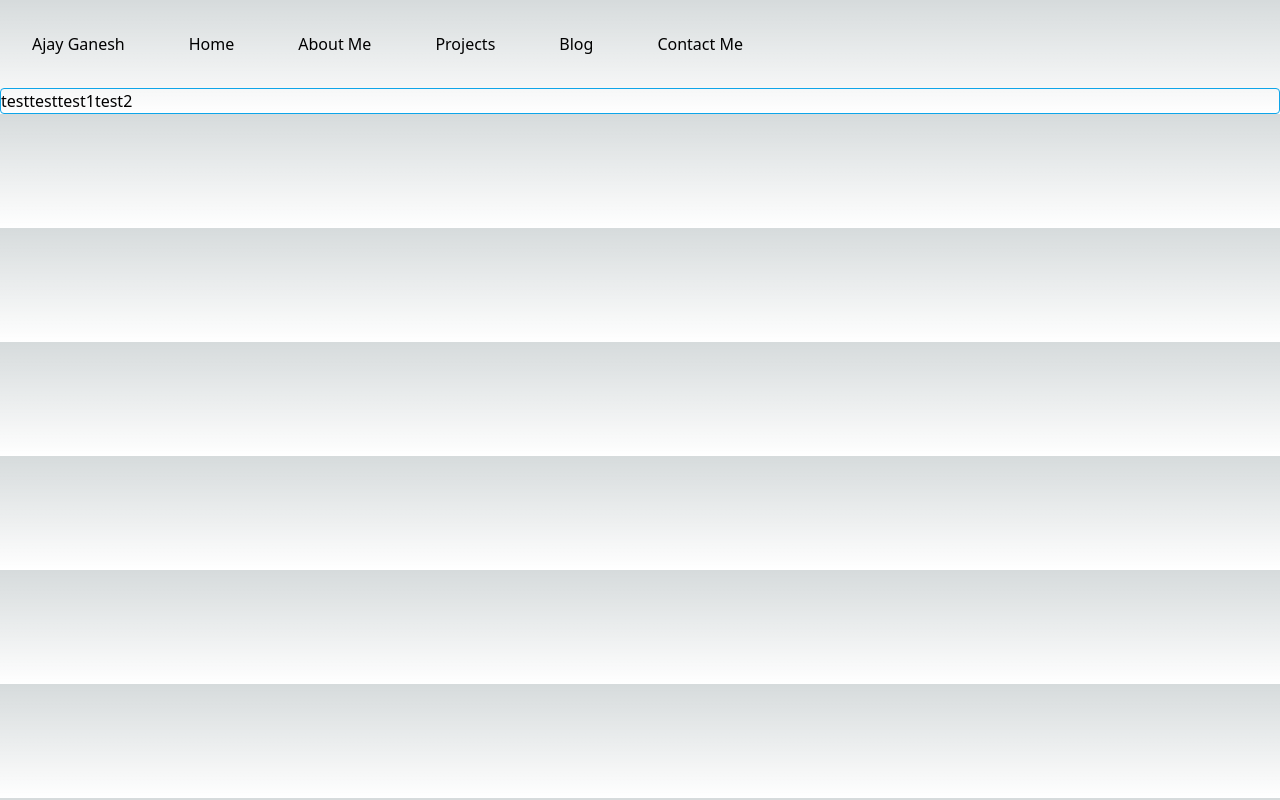
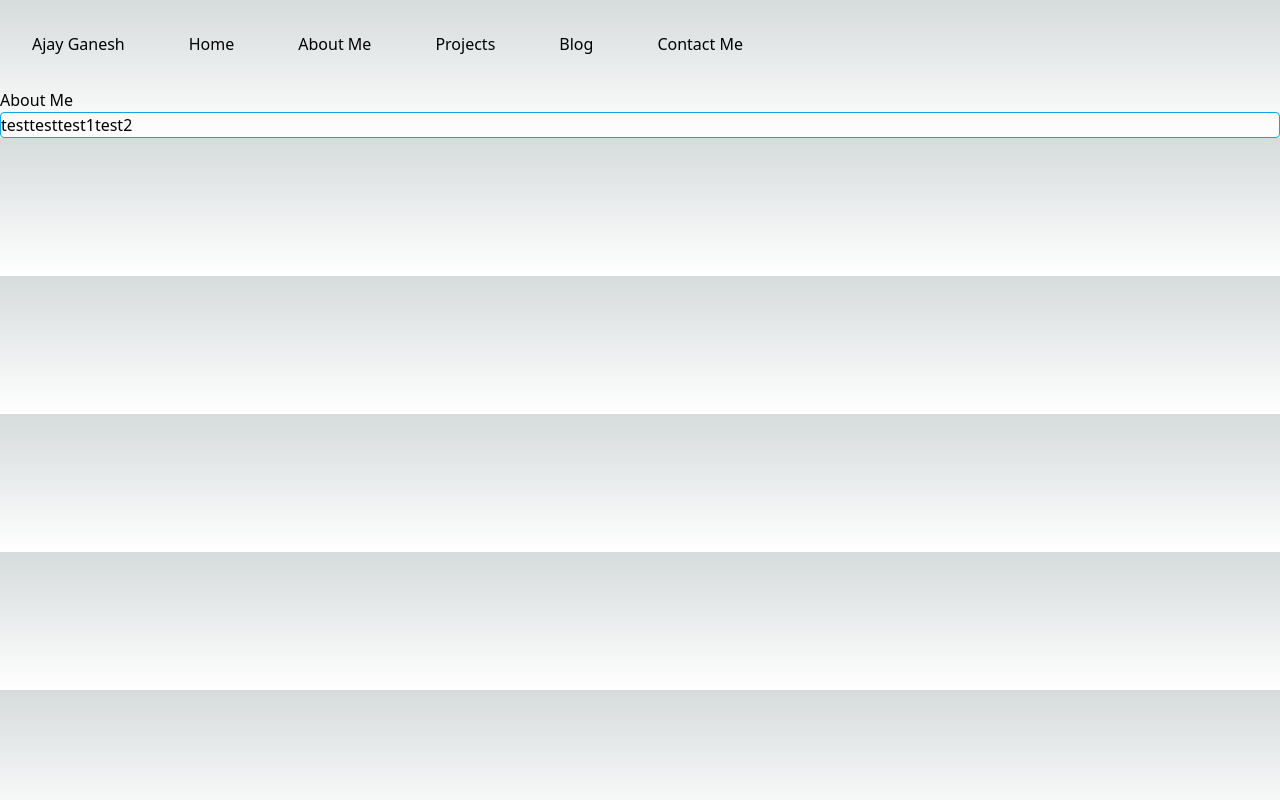
Before and after one commit to AjayGanesh02/portfoliov2, a Next.js app: page / in a window 1280 px wide. Built offline with nearby package versions, Linux system fonts and the light colour scheme.

Commit message:
Added about me component

```diff
--- /dev/null
+++ b/components/aboutme.tsx
@@ -0,0 +1,8 @@
+export default function AboutMe() {
+  return (
+    <div>
+        <h1>About Me</h1>
+
+    </div>
+  )
+}
--- a/pages/index.tsx
+++ b/pages/index.tsx
@@ -2,6 +2,7 @@ import Head from 'next/head'
 import Image from 'next/image'
 import { Inter } from '@next/font/google'
 import ProjectContainer from '../components/projectContainer'
+import AboutMe from '../components/aboutme'
 
 const inter = Inter({ subsets: ['latin'] })
 
@@ -15,6 +16,7 @@ export default function Home() {
         <link rel="icon" href="/favicon.ico" />
       </Head>
       <main>
+        <AboutMe/>
         <ProjectContainer/>
       </main>
     </>
```
Also changed, not shown: pages/blog/index.tsx (added).
